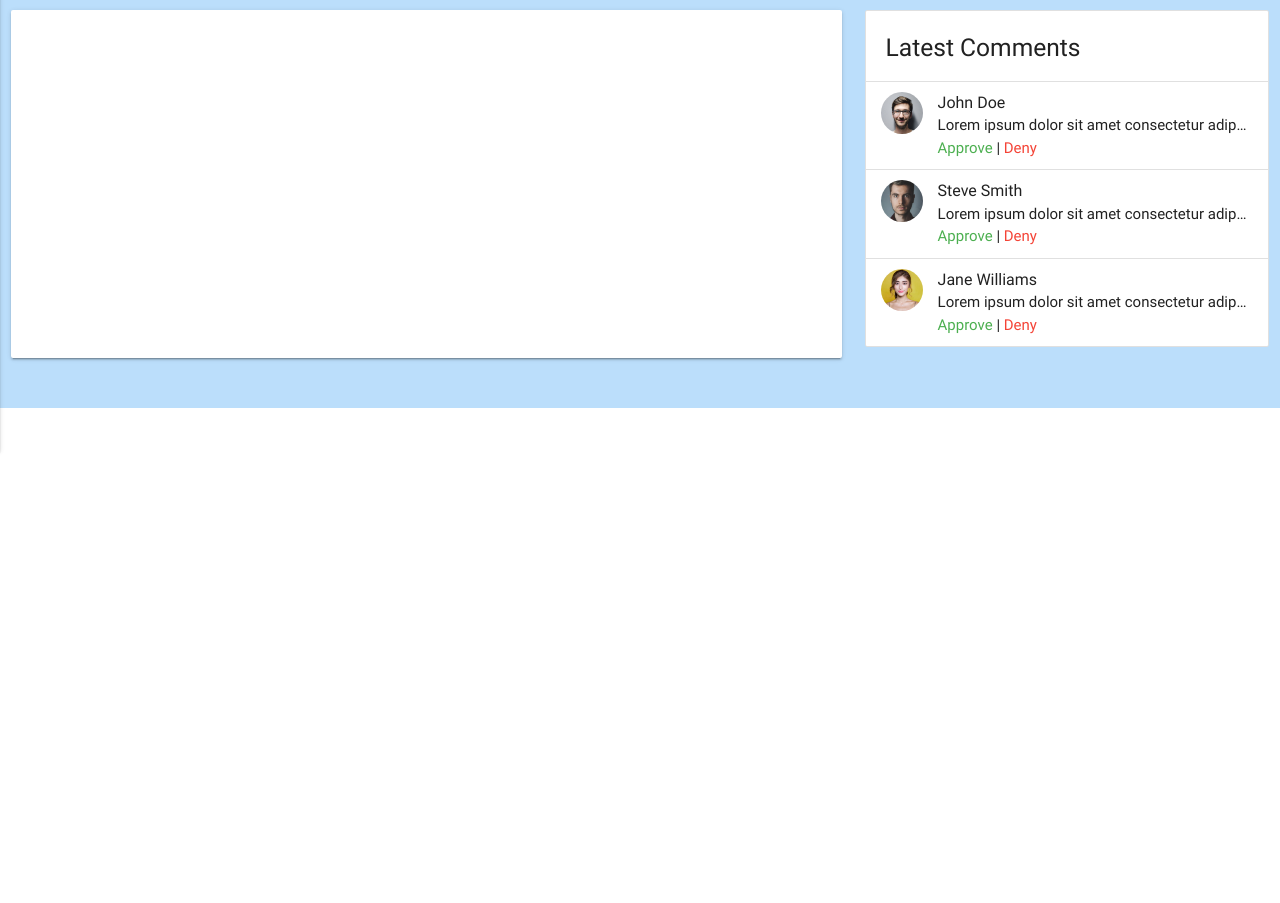
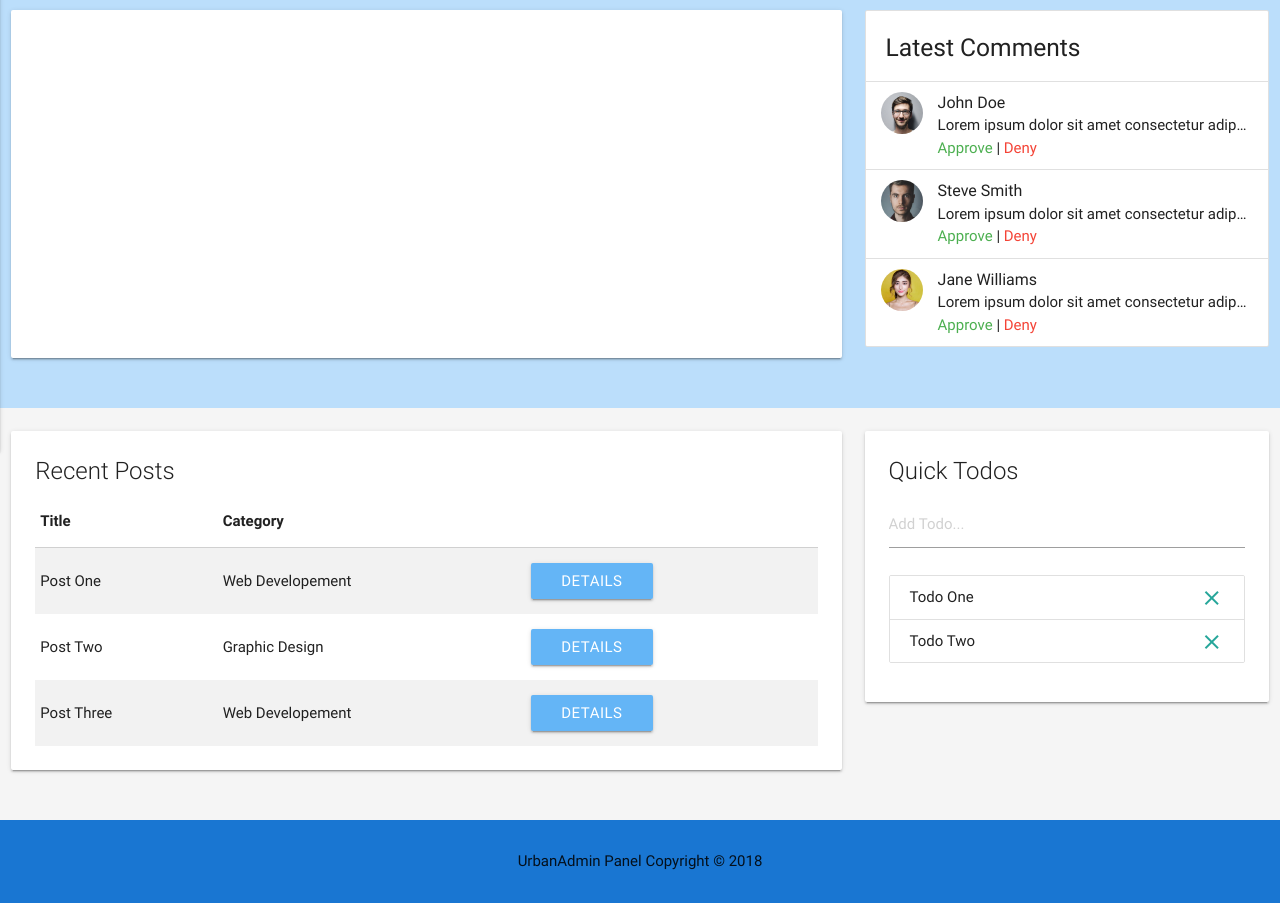
Before and after one commit to AaronCuddeback/UrbanAdmin, a plain HTML site: page index.html in a window 1280 px wide. Shown: the part 409-1312 px from the top of the page. Before the commit the page ends 817 px from the top, so only its background shows below. Drawn offline with nearby package versions, Linux system fonts and the light colour scheme; a script that the page names is missing.

Commit message:
added Recent Posts and Todos

```diff
--- a/index.html
+++ b/index.html
@@ -13,7 +13,7 @@
   <title>UrbanAdmin</title>
 </head>
 
-<body>
+<body class="grey lighten-4">
   <nav class="blue darken-2">
     <div class="container">
       <div class="nav-wrapper">
@@ -173,6 +173,84 @@
     </div>
   </section>
 
+  <!-- Section: Recent Posts & Todos -->
+  <section class="section section-recent">
+    <div class="row">
+      <div class="col s12 m6 l8">
+        <div class="card">
+          <div class="card-content">
+            <span class="card-title">Recent Posts</span>
+            <table class="striped">
+              <thead>
+                <tr>
+                  <th>Title</th>
+                  <th>Category</th>
+                  <th></th>
+                </tr>
+              </thead>
+              <tbody>
+                <tr>
+                  <td>Post One</td>
+                  <td>Web Developement</td>
+                  <td>
+                    <a href="details.html" class="btn blue lighten-2">Details</a>
+                  </td>
+                </tr>
+                <tr>
+                  <td>Post Two</td>
+                  <td>Graphic Design</td>
+                  <td>
+                    <a href="details.html" class="btn blue lighten-2">Details</a>
+                  </td>
+                </tr>
+                <tr>
+                  <td>Post Three</td>
+                  <td>Web Developement</td>
+                  <td>
+                    <a href="details.html" class="btn blue lighten-2">Details</a>
+                  </td>
+                </tr>
+              </tbody>
+            </table>
+          </div>
+        </div>
+      </div>
+      <div class="col s12 m6 l4">
+        <div class="card">
+          <div class="card-content">
+            <span class="card-title">Quick Todos</span>
+            <form id="todo-form">
+              <div class="input-field">
+                <input type="text" id="todo" placeholder="Add Todo...">
+              </div>
+            </form>
+            <ul class="collection todos">
+              <li class="collection-item">
+                <div>Todo One
+                  <a href="#!" class="secondary-content delete">
+                    <i class="material-icons">close</i>
+                  </a>
+                </div>
+              </li>
+              <li class="collection-item">
+                <div>Todo Two
+                  <a href="#!" class="secondary-content delete">
+                    <i class="material-icons">close</i>
+                  </a>
+                </div>
+              </li>
+            </ul>
+          </div>
+        </div>
+      </div>
+    </div>
+  </section>
+
+  <!-- Footer -->
+  <footer class="section blue darken-2 white-test center">
+    <p>UrbanAdmin Panel Copyright &copy; 2018</p>
+  </footer>
+
   <!-- Preloader -->
   <div class="loader preloader-wrapper big active">
     <div class="spinner-layer spinner-blue-only">
@@ -227,6 +305,29 @@
           e.preventDefault();
         });
 
+        //Quick Todos
+        $('#todo-form').submit(function (e) {
+          const output =
+            `<li class="collection-item">
+           <div>${$('#todo').val()}
+             <a href="#!" class="secondary-content delete">
+              <i class="material-icons">close</i>
+             </a>
+            </div>
+        </li>`;
+          $('.todos').append(output);
+          Materialize.toast('Todo Added', 3000);
+          e.preventDefault();
+        });
+
+        //Delete Todos
+        $('.todos').on('click', '.delete', function (e) {
+          $(this).parent().parent().remove();
+          Materialize.toast('Todo Removed', 3000);
+          e.preventDefault();
+        });
+
+
       });
     }, 1000);
   </script>
```
